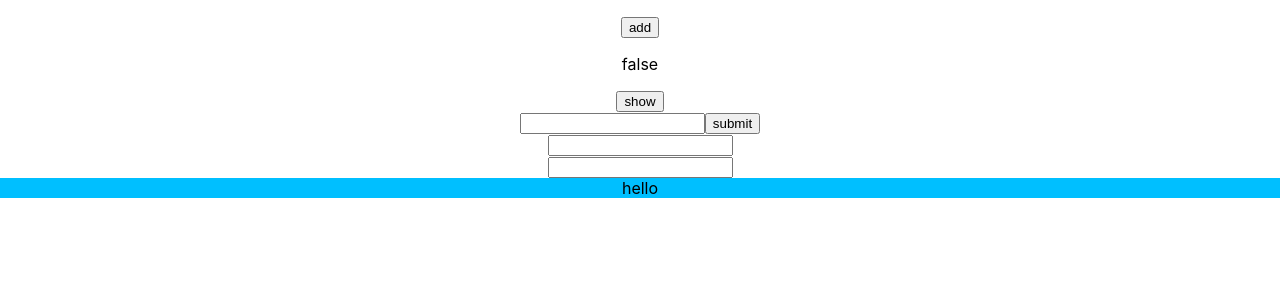
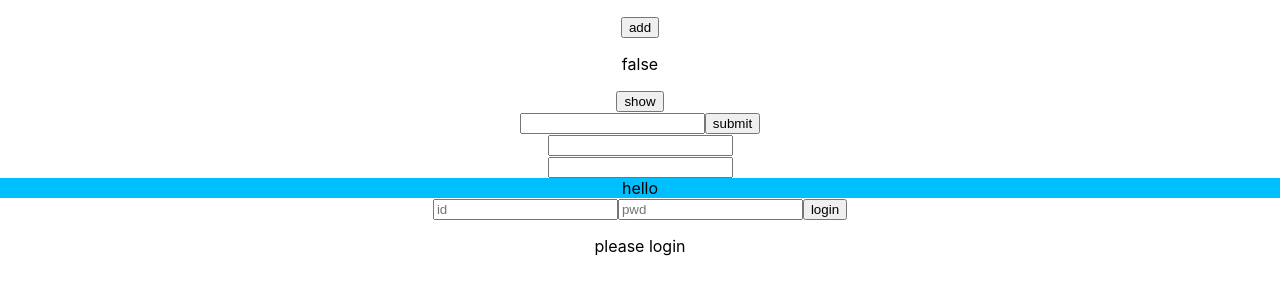
Before and after one commit to daegkim/react-ts, a React (Create React App) app: page / in a window 1280 px wide. Shown: the top 300 px of the page. Built offline with nearby package versions, Linux system fonts and the light colour scheme.

Commit message:
context 사용 실습 context.Provider에서 state를 관리하도록 한다.

```diff
--- a/src/App.tsx
+++ b/src/App.tsx
@@ -3,6 +3,9 @@ import './App.css';
 import CustomDiv from './components/CustomDiv';
 import Input from './components/Input';
 import List, { ItemType } from './components/List';
+import Login from './components/Login';
+import UserInfo from './components/UserInfo';
+import LoginProvider from './contexts/LoginProvider';
 
 const App = () => {
   // useState hook
@@ -74,6 +77,13 @@ const App = () => {
           <p>hello</p>
         </CustomDiv>
       </div>
+      <div>
+        {/* context와 context의 provider 사용 */}
+        <LoginProvider>
+          <Login></Login>
+          <UserInfo></UserInfo>
+        </LoginProvider>
+      </div>
     </div>
   );
 }
--- /dev/null
+++ b/src/components/Login.tsx
@@ -0,0 +1,26 @@
+import React, { useContext } from "react"
+import LoginContext, { LoginContextType } from "../contexts/LoginContext";
+
+
+const Login = () => {
+  const context = useContext<LoginContextType>(LoginContext)
+
+  const handleLogin = (e: React.FormEvent<HTMLFormElement>) => {
+    e.preventDefault()
+    context.setIsLogin(!context.isLogin)
+  }
+
+  const handleChangeId = (e: React.ChangeEvent<HTMLInputElement>) => {
+    context.setUserId(e.target.value);
+  }
+
+  return (
+    <form onSubmit={handleLogin}>
+      <input placeholder="id" type="text" onChange={handleChangeId}></input>
+      <input placeholder="pwd" type="password"></input>
+      <button type="submit">{ context.isLogin ? 'logout' : 'login' }</button>
+    </form>
+  )
+}
+
+export default Login
--- /dev/null
+++ b/src/components/UserInfo.tsx
@@ -0,0 +1,15 @@
+import React, { useContext } from "react"
+import LoginContext, { LoginContextType } from "../contexts/LoginContext";
+
+
+const UserInfo = () => {
+  const context = useContext<LoginContextType>(LoginContext)
+
+  return (
+    <div>
+      <p>{context.isLogin ? `hello ${context.userId}` : 'please login'}</p>
+    </div>
+  )
+}
+
+export default UserInfo
--- /dev/null
+++ b/src/contexts/LoginContext.ts
@@ -0,0 +1,17 @@
+import React, { createContext } from "react"
+
+export interface LoginContextType {
+  isLogin: boolean,
+  userId: string,
+  setIsLogin: (isLogin: boolean) => void,
+  setUserId: (userId: string) => void
+}
+
+const LoginContext = createContext<LoginContextType>({
+  isLogin: false,
+  userId: '',
+  setIsLogin: () => {},
+  setUserId: () => {}
+})
+
+export default LoginContext
--- /dev/null
+++ b/src/contexts/LoginProvider.tsx
@@ -0,0 +1,22 @@
+import React, { useState } from "react"
+import LoginContext from "./LoginContext";
+
+interface LoginProviderProps {
+  children: JSX.Element | JSX.Element[],
+  isLogin?: boolean,
+  setIsLogin?: () => {}
+}
+
+const LoginProvider = ({children}: LoginProviderProps) => {
+  // 이 provider에서 state를 관리하도록 한다.
+  const [isLogin, setIsLogin] = useState<boolean>(false);
+  const [userId, setUserID] = useState<string>('');
+
+  return (
+    <LoginContext.Provider value={{isLogin: isLogin, setIsLogin: setIsLogin, userId: userId, setUserId: setUserID}}>
+      {children}
+    </LoginContext.Provider>
+  )
+}
+
+export default LoginProvider
```
